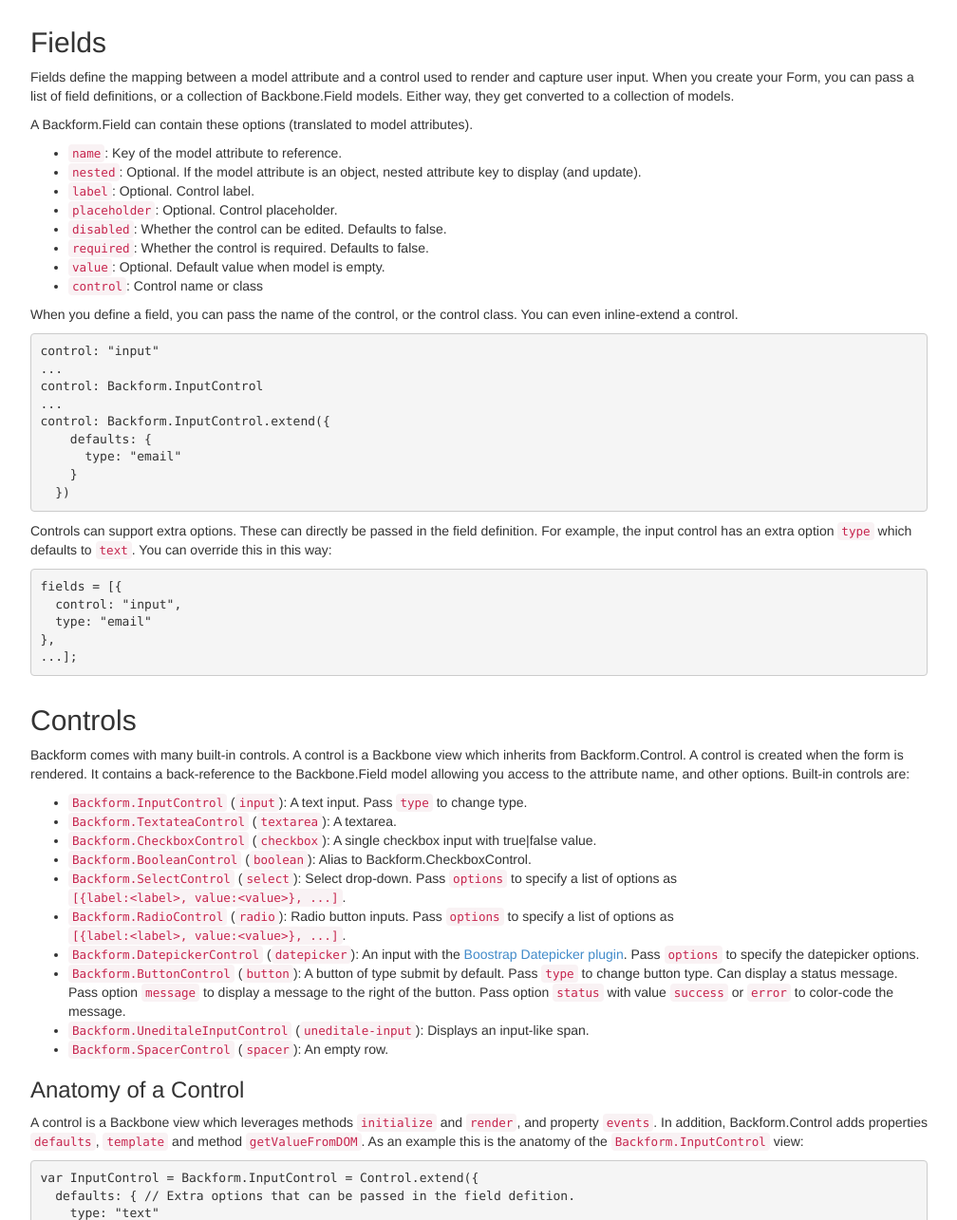
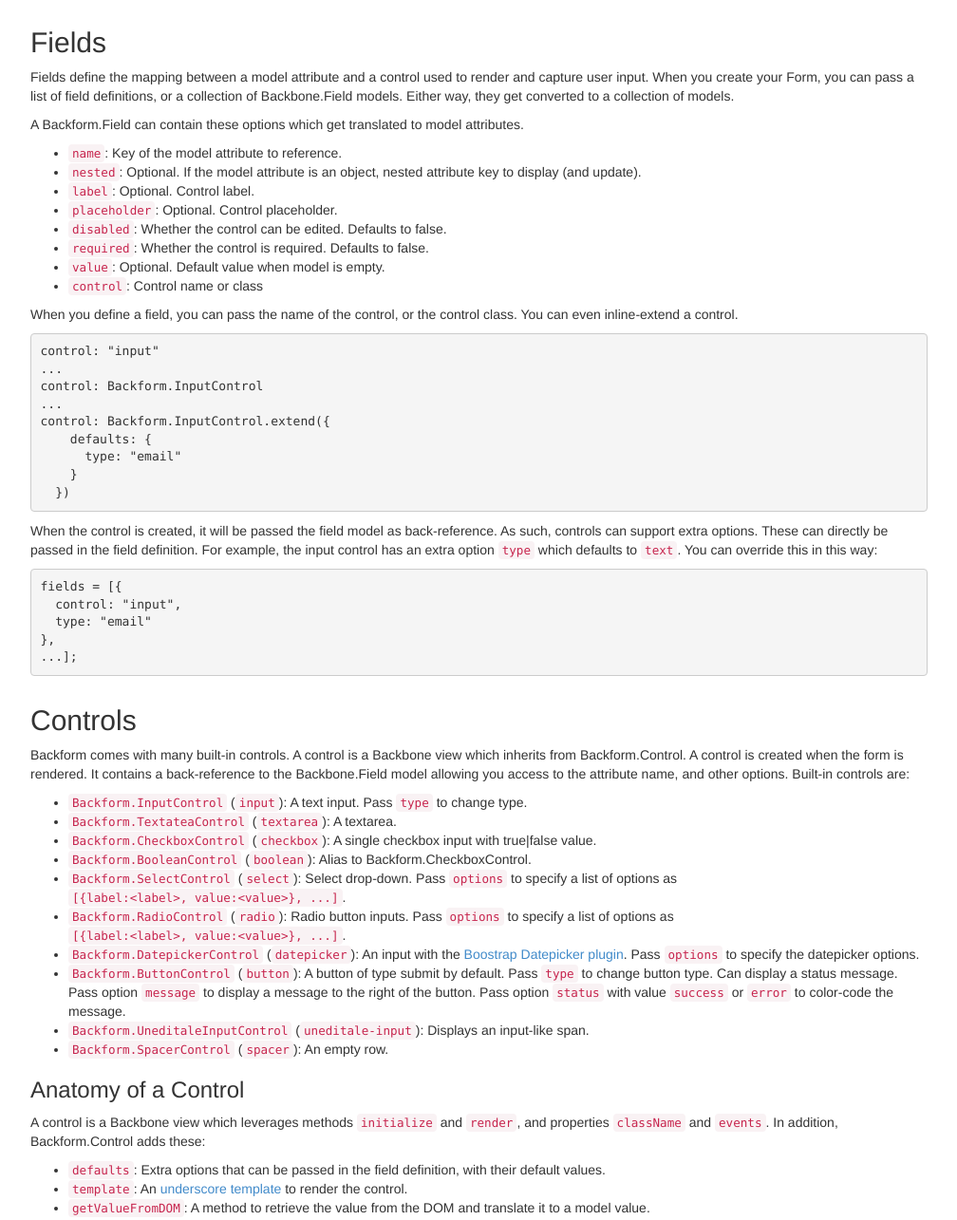
Before and after one commit to peterzen/backform, a plain HTML site: page index.html in a window 1280 px wide. Shown: the part 2052-3337 px from the top of the page at 95% size, without its empty margins (38-1046 px from the left). Drawn offline with Linux system fonts and the light colour scheme.

Commit message:
more doc improvements

```diff
--- a/index.html
+++ b/index.html
@@ -251,7 +251,7 @@
             Either way, they get converted to a collection of models.
           </p>
           <p>
-            A Backform.Field can contain these options (translated to model attributes).
+            A Backform.Field can contain these options which get translated to model attributes.
           </p>
           <ul>
             <li><code>name</code>: Key of the model attribute to reference.</li>
@@ -279,7 +279,7 @@
 </pre>
           </p>
           <p>
-            Controls can support extra options. These can directly be passed in the field definition.
+            When the control is created, it will be passed the field model as back-reference. As such, controls can support extra options. These can directly be passed in the field definition.
             For example, the input control has an extra option <code>type</code> which defaults to <code>text</code>.
             You can override this in this way:
           </p>
@@ -317,8 +317,15 @@
 
           <h3>Anatomy of a Control</h3>
           <p>
-            A control is a Backbone view which leverages methods <code>initialize</code> and <code>render</code>, and property <code>events</code>. In addition, Backform.Control adds properties <code>defaults</code>, <code>template</code> and method <code>getValueFromDOM</code>. As an example this is the anatomy of the <code>Backform.InputControl</code> view:
-            <pre>
+            A control is a Backbone view which leverages methods <code>initialize</code> and <code>render</code>, and properties <code>className</code> and <code>events</code>. In addition, Backform.Control adds these:
+            <ul>
+              <li><code>defaults</code>: Extra options that can be passed in the field definition, with their default values.</li>
+              <li><code>template</code>: An <a href="http://underscorejs.org/#template" target="_blank">underscore template</a> to render the control.</li>
+              <li><code>getValueFromDOM</code>: A method to retrieve the value from the DOM and translate it to a model value.</li>
+            </ul>
+            As an example this is the anatomy of the <code>Backform.InputControl</code> view:
+          </p>
+          <pre>
 var InputControl = Backform.InputControl = Control.extend({
   defaults: { // Extra options that can be passed in the field defition.
     type: "text"
@@ -336,7 +343,7 @@
 
           <h3>Rendering</h3>
           <p>
-            The Control render method will use the <a href="http://underscorejs.org/#template" target="_blank">underscore <code>template</code></a> to render itself.
+            The Control <code>render</code> method will use the <a href="http://underscorejs.org/#template" target="_blank">underscore <code>template</code></a> to render itself.
             The template is passed the back-reference serialized field model, along with <code>attributes</code> (serialized form model) and <code>value</code> (the form model's attribute for this control as defined by <code>name</code> in the field).
             For example, this is the InputControl's template:
           </p>
```
